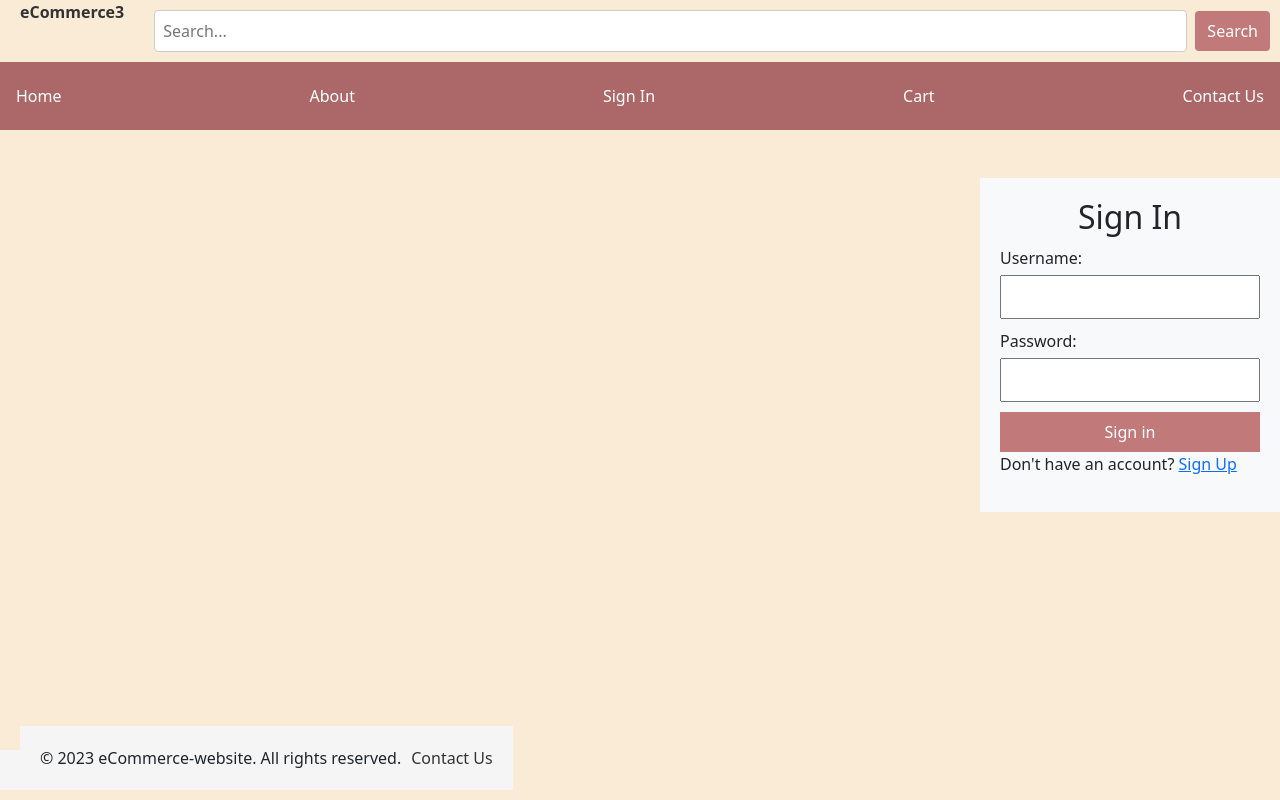
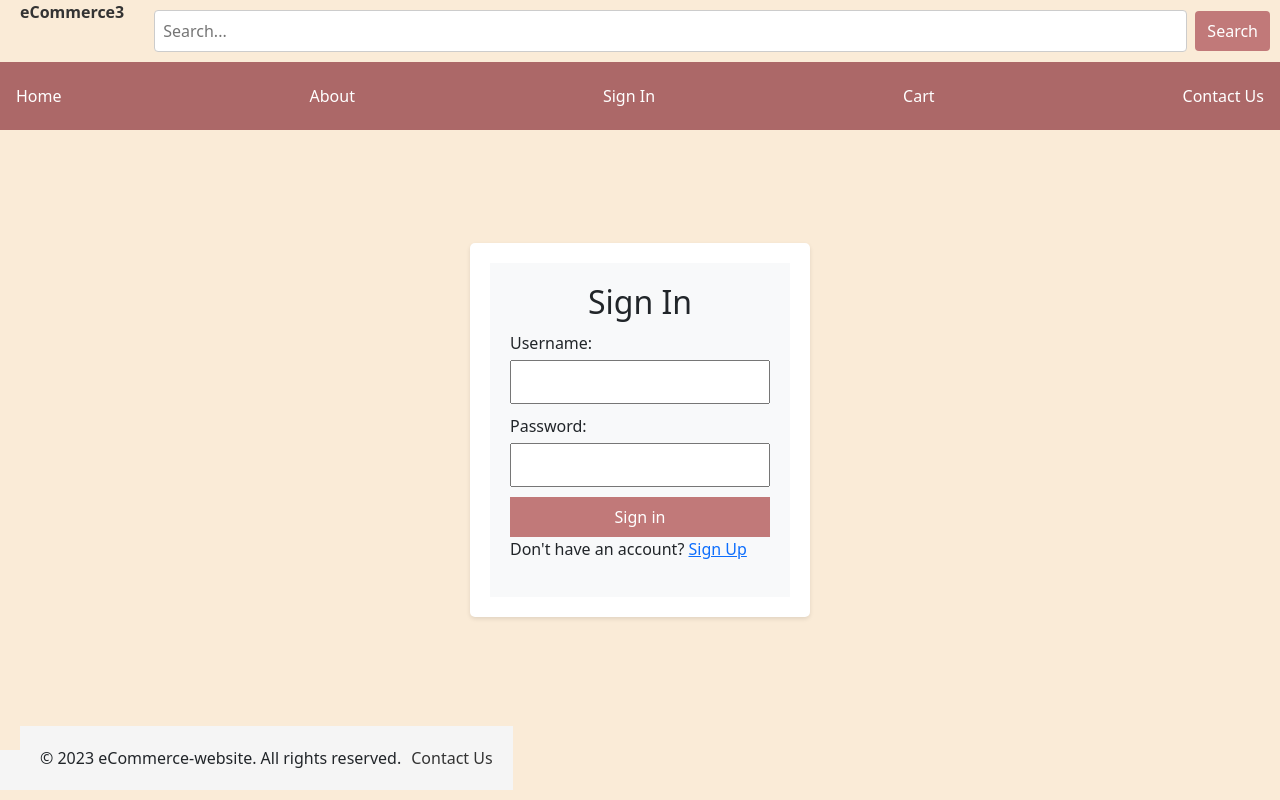
Before and after one commit to aghared/Ecommerce-website, a React (Create React App) app in the folder ecommerce-website/: page / in a window 1280 px wide. Built offline with nearby package versions, Linux system fonts and the light colour scheme.

Commit message:
fixed sign in page
moved sign in box to middle

```diff
--- a/ecommerce-website/src/CSS/signin-page.css
+++ b/ecommerce-website/src/CSS/signin-page.css
@@ -48,3 +48,18 @@
     border-style: outset;
 
 }
+
+.middle-align {
+    display: flex;
+    justify-content: center;
+    align-items: center;
+    height: 75vh;
+  }
+
+.signin-middle-align {
+    max-width: 400px;
+    padding: 20px;
+    background: #fff;
+    border-radius: 5px;
+    box-shadow: 0 2px 4px rgba(0, 0, 0, 0.1);
+}
--- a/ecommerce-website/src/pages/SignInPage.js
+++ b/ecommerce-website/src/pages/SignInPage.js
@@ -7,9 +7,9 @@
   // sign in
 
     return (
+      <div className="middle-align">
+        <div className="signin-middle-align">
             <div>
-        <br />
-        <br />
             <aside className="aside-bar">
             <h2 id="sign">Sign In</h2>
             <form id="signup-form">
@@ -28,6 +28,8 @@
             </form>
           </aside>
           </div>
+        </div>
+      </div>
 
     )
 
```
Lines whose indentation alone changed are shown as unchanged.
